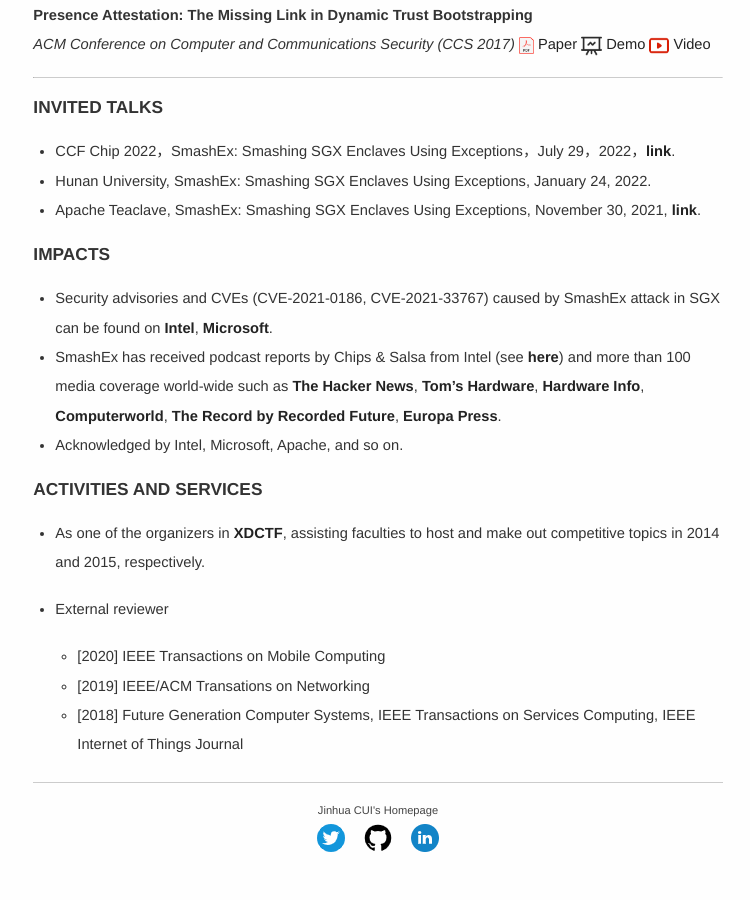
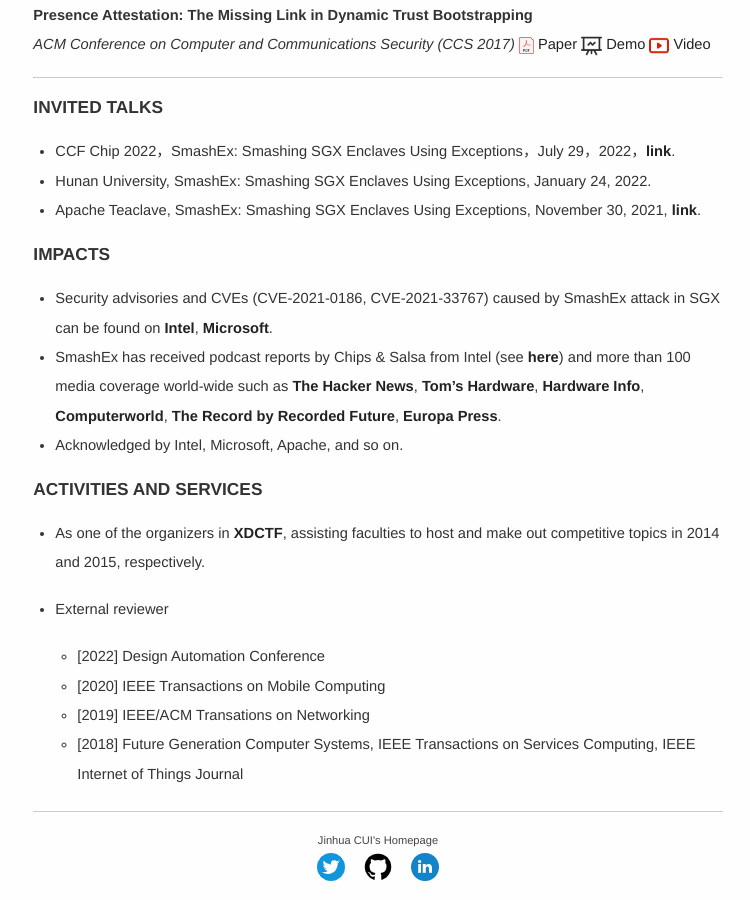
Before and after one commit to cimcs/cimcs.github.io, a Jekyll site: the page built from research.md, in a window 1280 px wide and 900 px high, scrolled down 1130 px. Shown: the whole window, without its empty margins (262-1012 px from the left). Built offline with Jekyll 4.4.1, drawn with Linux system fonts in a browser that asks for light colours; comment, search, counter and statistics services are not loaded; before the commit the page ends 2000 px from its top, so only the background shows below that.

Commit message:
Update cv.yml

```diff
--- a/_data/cv.yml
+++ b/_data/cv.yml
@@ -404,6 +404,10 @@ reviews:
     #         - year: 2018
     #       url: http://www.agence-nationale-recherche.fr
     journal:
+        - title: Design Automation Conference
+          # url:   http://www.computer.org/web/tvcg
+          years:
+            - year: 2022
         - title: IEEE Transactions on Mobile Computing
           # url:   http://www.computer.org/web/tvcg
           years:
```
